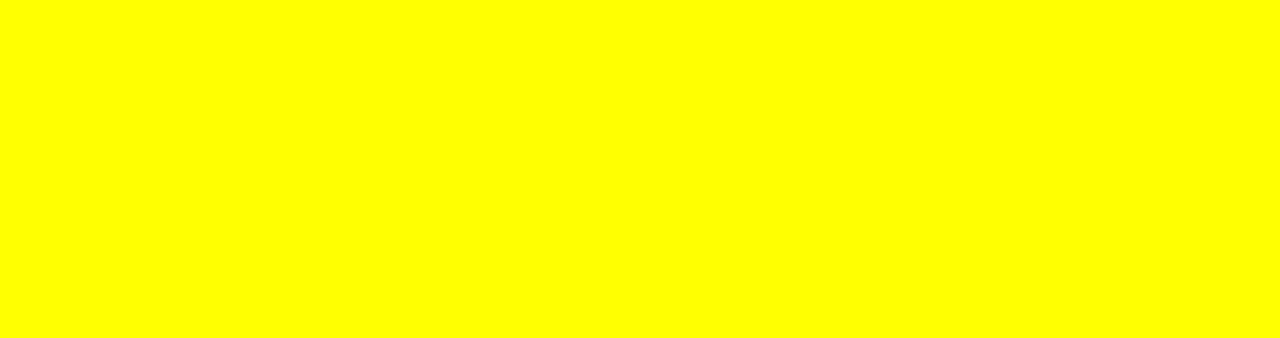
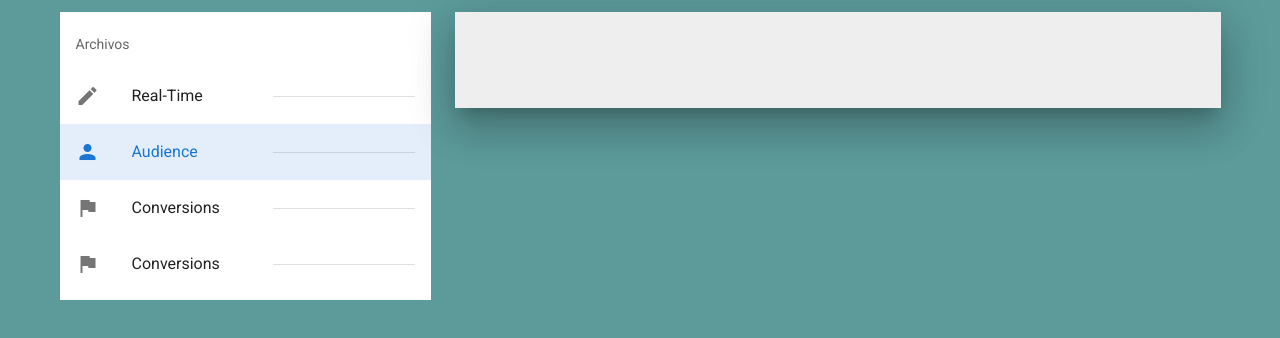
Before and after one commit to AlexPs06/administradorVista, a Vue app: page /admin in a window 1280 px wide. Shown: the top 338 px of the page. Built offline with nearby package versions, Linux system fonts and the light colour scheme.

Commit message:
añadi vista de administrador falta consumir api

```diff
--- a/package.json
+++ b/package.json
@@ -9,6 +9,7 @@
   },
   "dependencies": {
     "core-js": "^3.6.5",
+    "fs": "0.0.1-security",
     "register-service-worker": "^1.7.1",
     "vue": "^2.6.11",
     "vue-class-component": "^7.2.3",
--- a/src/App.vue
+++ b/src/App.vue
@@ -1,5 +1,5 @@
 <template>
-  <v-app class="black" :style="{background: '#FFFF00', }">
+  <v-app class="black" :style="{background: '#5d9b9b', }">
     <!-- <v-app-bar
       app
       color="primary"
--- a/src/components/LoginComponente.vue
+++ b/src/components/LoginComponente.vue
@@ -18,6 +18,8 @@
       label="Usuario"
       :rules="rules"
       hide-details="auto"
+      v-model="user"
+      append-icon="mdi-account"
     ></v-text-field>
     </v-card-text>
 
@@ -26,6 +28,12 @@
       label="Contraseña"
       :rules="rules"
       hide-details="auto"
+      v-model="password"
+      :append-icon="show ? 'mdi-eye' : 'mdi-eye-off'"
+      :type="show ? 'text' : 'password'"
+      class="input-group--focused"
+      @click:append="show = !show"
+
     ></v-text-field>
     </v-card-text>
 
@@ -33,6 +41,7 @@
       <v-btn
         text
         color="teal accent-4"
+        v-on:click="submit()"
       >
         Iniciar sesion
       </v-btn>
@@ -43,7 +52,7 @@
 
 <script lang="ts">
 import { Component, Vue } from 'vue-property-decorator';
-
+import Router from 'vue-router'
 @Component({
   components: {
   },
@@ -52,7 +61,16 @@ import { Component, Vue } from 'vue-property-decorator';
         value => !!value || 'Requerido.',
         value => (value && value.length >= 3) || 'Min 3 caracteres',
       ],
-  })
+      user:"",
+      password:"",
+      show:false,
+        submit:function(){
+            this.user="presione el boton"
+            this.$router.push('/admin')
+
+        }
+  }),
+
 })
 export default class LoginComponente extends Vue {}
 </script>
--- a/src/plugins/vuetify.ts
+++ b/src/plugins/vuetify.ts
@@ -4,5 +4,7 @@ import Vuetify from 'vuetify/lib';
 Vue.use(Vuetify);
 
 export default new Vuetify({
-
+    icons: {
+        iconfont: 'mdiSvg', // 'mdi' || 'mdiSvg' || 'md' || 'fa' || 'fa4' || 'faSvg'
+      },
 });
--- a/src/router/index.ts
+++ b/src/router/index.ts
@@ -1,8 +1,8 @@
 import Vue from 'vue'
 import VueRouter, { RouteConfig } from 'vue-router'
 import Home from '../views/Home.vue'
-import Admin from '../views/AdminView.vue'
-
+import AdminLogin from '../views/LoginView.vue'
+import AdminView from '../views/AdminView.vue'
 Vue.use(VueRouter)
 
 const routes: Array<RouteConfig> = [
@@ -13,8 +13,18 @@ const routes: Array<RouteConfig> = [
   },
   {
     path: '/',
-    name: 'Home',
-    component: Admin
+    name: 'Login',
+    component: AdminLogin
+  },
+  {
+    path: '/',
+    name: 'Login',
+    component: AdminLogin
+  },
+  {
+    path: '/admin',
+    name: 'admin',
+    component: AdminView
   },
   {
     path: '/about',
--- a/src/views/AdminView.vue
+++ b/src/views/AdminView.vue
@@ -1,24 +1,104 @@
 <template>
   <v-app class="adminView" :style="{background: '#5d9b9b', }" >
-    <v-container fill-height fluid>
-        <v-row align="center"
-            justify="center">
-            <v-col>
-                <Login/>
 
-            </v-col>
-        </v-row>
-    </v-container>
+   <v-container>
+    <v-row justify="space-around">
+      <v-col cols="12" md="4">
+        <!-- <v-sheet
+          class="pa-12"
+          color="grey lighten-3"
+          elevation="24"
+        > -->
+           <!-- overflow-y: auto; -->
+            <!-- max-height="800" -->
+
+
+        <v-list   >
+            <v-subheader>Archivos</v-subheader>
+            <v-list-item-group
+            v-model="selectedItem"
+            color="primary"
+            style="max-height: 500px" class="overflow-y-auto"
+            >
+            <v-list-item
+                v-for="(item, i) in items"
+                :key="i"
+            >
+                <v-list-item-icon>
+                <v-icon v-text="item.icon" ></v-icon>
+                </v-list-item-icon>
+                <v-list-item-content>
+                    <v-list-item-title v-text="item.text"></v-list-item-title>
+                </v-list-item-content>
+
+
+                <v-divider></v-divider>
+
+            </v-list-item>
+
+            </v-list-item-group>
+        </v-list>
+
+      </v-col>
+
+
+
+      <v-col >
+        <v-sheet
+          class="pa-12"
+          color="grey lighten-3"
+          elevation="24"
+
+        >
+
+        </v-sheet>
+
+      </v-col>
+
+
+    </v-row>
+  </v-container>
+
+
   </v-app>
 </template>
 
-<script lang="ts">
+<script lang="js">
 import { Component, Vue } from 'vue-property-decorator';
-import Login from '../components/LoginComponente.vue';
+// import * as fs from 'fs'
+// import * as path from 'path'
+// const fs = require('fs');
+// const path = require('path');
+// import * as fs from 'fs';
+
 @Component({
   components: {
-      Login
   },
+  data: () => ({
+      elevations: [6, 12, 18],
+      selectedItem: 1,
+      items: [
+        { text: 'Real-Time', icon: 'mdi-pencil' },
+        { text: 'Audience', icon: 'mdi-account' },
+        { text: 'Conversions', icon: 'mdi-flag' },
+        { text: 'Conversions', icon: 'mdi-flag' },
+
+      ],
+    }),
+    beforeCreate(){
+
+        // const RUTA_FOLDER = "C:\\Users\\luis_\\Documents\\Maestria\\inteligencia artificial\\CHATBOT-T\\api\\admin\\admin"
+        // console.log(this.fs);
+        // console.log(this.path);
+
+        // fs.readdir(RUTA_FOLDER, function (err, archivos) {
+        //     if (err) {
+        //         console.log(err);
+        //     return;
+        //     }
+        //     console.log(archivos);
+        // });
+    },
 
 
 })
--- /dev/null
+++ b/src/views/LoginView.vue
@@ -0,0 +1,26 @@
+<template>
+  <v-app class="loginView" :style="{background: '#5d9b9b', }" >
+    <v-container fill-height fluid>
+        <v-row align="center"
+            justify="center">
+            <v-col>
+                <Login/>
+
+            </v-col>
+        </v-row>
+    </v-container>
+  </v-app>
+</template>
+
+<script lang="ts">
+import { Component, Vue } from 'vue-property-decorator';
+import Login from '../components/LoginComponente.vue';
+@Component({
+  components: {
+      Login
+  },
+
+
+})
+export default class LoginView extends Vue {}
+</script>
```
Also changed, not shown: .eslintrc.js, 1 other file (tests, documents, lock files or other folders).
